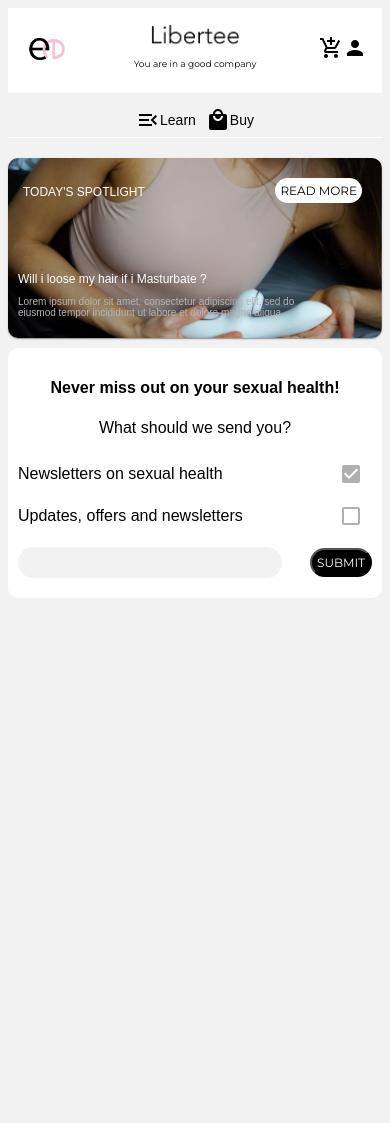
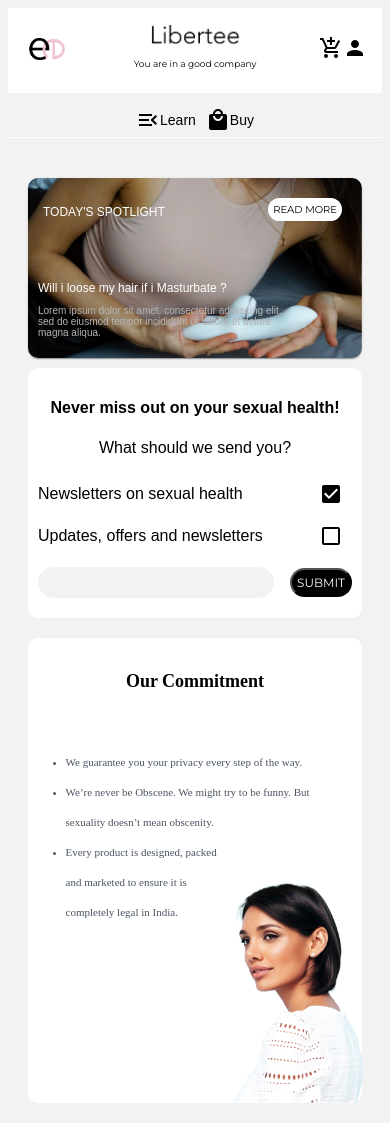
Before and after one commit to CodeoxTechnologies/libertee-web, a React (Create React App) app: page / in a window 390 px wide. Before the commit the page ends 844 px from the top, so only its background shows below. Built offline with nearby package versions, Linux system fonts and the light colour scheme; a web font is replaced by a local one.

Commit message:
commitment section

```diff
--- a/src/assets/styles/common.scss
+++ b/src/assets/styles/common.scss
@@ -20,7 +20,7 @@
     }
     .button-white {
         padding: 5px;
-        font-size: 12px;
+        font-size: 10px;
         font-weight: 400;
     }
 }
--- a/src/assets/styles/home.scss
+++ b/src/assets/styles/home.scss
@@ -11,6 +11,7 @@ body {
 
         // header
         .header {
+            margin: 0px;
             font-family: 'montserrat', sans-serif;
             background: #fff;
             padding: 15px;
@@ -66,6 +67,9 @@ body {
                 cursor: pointer;
             }
         }
+
+        .libertee-body {
+            margin: 20px;
 
             .spotlight-section {
                 margin-top: 20px;
@@ -123,20 +127,79 @@ body {
                     }
                 }
             }
+
+            // commitment desktop
             .commitment-desktop {
                 display: none;
             }
+
+            // commitment mobile
+            .commitment-mobile {
+                margin-top: 20px;
+
+                .commitment-section {
+                    background: #fff;
+                    border-radius: 10px;
+                    padding: 10px;
+                    height: 445px;
+                    font-family: 'work-sans';
+                    font-style: normal;
+                    font-weight: 400;
+                    display: flex;
+                    flex-direction: column;
+                    align-items: center;
+                    position: relative;
+
+                    .commitment-section-heading {
+                        font-size: 18px;
+                        font-weight: 600;
+                    }
+
+                    .commitment-section-body-list {
+                        font-size: 11px;
+                        line-height: 20px;
+                        color: #4B5563;
+                        padding: 20px;
+                        .commitment-section-body-list-item {
+                            justify-content: left;
+                            line-height: 30px;
+                        }
+                        .item-1 {
+                            width: 259px;
+
+                        }
+                        .item-2 {
+                            width: 254px;
+                        }
+                        .item-3 {
+                            width: 159px;
+                        }
+                    }
+                    .commitment-section-body-image {
+                        img {
+                            height: 50%;
+                            position: absolute;
+                            bottom: 0px;
+                            right: -3%;
+                        }
+                    }
+                }
+            }
+
+            // newsletter
             .newsletter-container {
                 background: #fff;
                 border-radius: 10px;
                 padding: 10px;
                 margin-top: 10px;
+
                 .newsletter-flex {
                     display: flex;
                     flex-direction: row;
                     align-items: center;
                     justify-content: space-between;
                 }
+
                 .newsletter-subscribe {
                     display: flex;
                     flex-direction: row;
@@ -155,6 +218,15 @@ body {
                     }
                 }
             }
+        }
+
+
+
+
+
+
+
+
     }
 }
 
--- a/src/home/components/Commitment.js
+++ b/src/home/components/Commitment.js
@@ -5,25 +5,22 @@ import { Grid } from "@mui/material";
 const Commitment = () => {
     return (
         <div className="commitment-section">
-            <h4 className="commitment-section-heading" >Our Commitment</h4>
+            <h4 className="commitment-section-heading" ><strong>Our Commitment</strong></h4>
             <div className="commitment-section-body">
                 <Grid container>
-                    <Grid item xs={9} md={9} lg={9}>
+                    <Grid item xs={12} md={12} lg={12}>
                         <ul className="commitment-section-body-list">
-                            <li className="commitment-section-body-list-item">We guarantee you your privacy  every step of the way.</li>
-                            <li className="commitment-section-body-list-item">We’re never be Obscene. We might try to be funny. But sexuality doesn’t
+                            <li className="commitment-section-body-list-item item-1">We guarantee you your privacy  every step of the way.</li>
+                            <li className="commitment-section-body-list-item item-2">We’re never be Obscene. We might try to be funny. But sexuality doesn’t
                                 mean obscenity.
                             </li>
-                            <li className="commitment-section-body-list-item">Every product is designed, packed and marketed to ensure it is
+                            <li className="commitment-section-body-list-item item-3">Every product is designed, packed and marketed to ensure it is
                                 completely legal in India.
                             </li>
                         </ul>
-                        <div className="commitment-section-body-button">
+                        {/* <div className="commitment-section-body-button">
                             <button className="button-black">Read More</button>
-                        </div>
-
-                    </Grid>
-                    <Grid item md={3} xs={3} lg={3}>
+                        </div> */}
                         <div className="commitment-section-body-image">
                             <img src={women} alt="women" />
                         </div>
--- a/src/home/components/NewsLetter.js
+++ b/src/home/components/NewsLetter.js
@@ -20,11 +20,10 @@ const NewsLetter = () => {
                     <div className="newsletter-flex">
                         Newsletters on sexual health
                         <Checkbox
-                            color="primary"
                             checked={sexEd}
                             onChange={(e) => setsexEd(e.target.checked)}
                             value={sexEd}
-                            style={{color:'rgb(177 176 176)'}}
+                            style={{color:'rgb(0 0 0)'}}
                         />
                     </div>
                 </Grid>
@@ -32,11 +31,10 @@ const NewsLetter = () => {
                     <div className="newsletter-flex">
                         Updates, offers and newsletters
                         <Checkbox
-                            color="primary"
                             checked={updates}
                             onChange={(e) => setUpdates(e.target.checked)}
                             value={updates}
-                            style={{color:'rgb(177 176 176)'}}
+                            style={{color:'rgb(0 0 0)'}}
                         />
                     </div>
                 </Grid>
--- a/src/home/containers/Home.js
+++ b/src/home/containers/Home.js
@@ -14,6 +14,7 @@ class Home extends Component {
       <div className='home'>
         <Header />
         <Navigation />
+        <div className='libertee-body'>
           <div>
             <Grid container spacing={2} >
               <Grid item md={6} lg={6} sm={12} xs={12}>
@@ -24,7 +25,6 @@ class Home extends Component {
               </Grid>
             </Grid>
           </div>
-
           <div className='newsletter-section'>
             <Grid container >
               <Grid item md={12} xs={12} sm={12} lg={12} >
@@ -32,6 +32,18 @@ class Home extends Component {
               </Grid>
             </Grid>
           </div>
+          <div className='commitment-mobile'>
+            <Grid className='container'>
+              <Grid item xs={12}>
+                <Commitment />
+              </Grid>
+            </Grid>
+          </div>
+        </div>
+
+
+
+
         {/*
         <div className='newsletter-section'>
           <Grid container >
```
Lines whose indentation alone changed are shown as unchanged.
